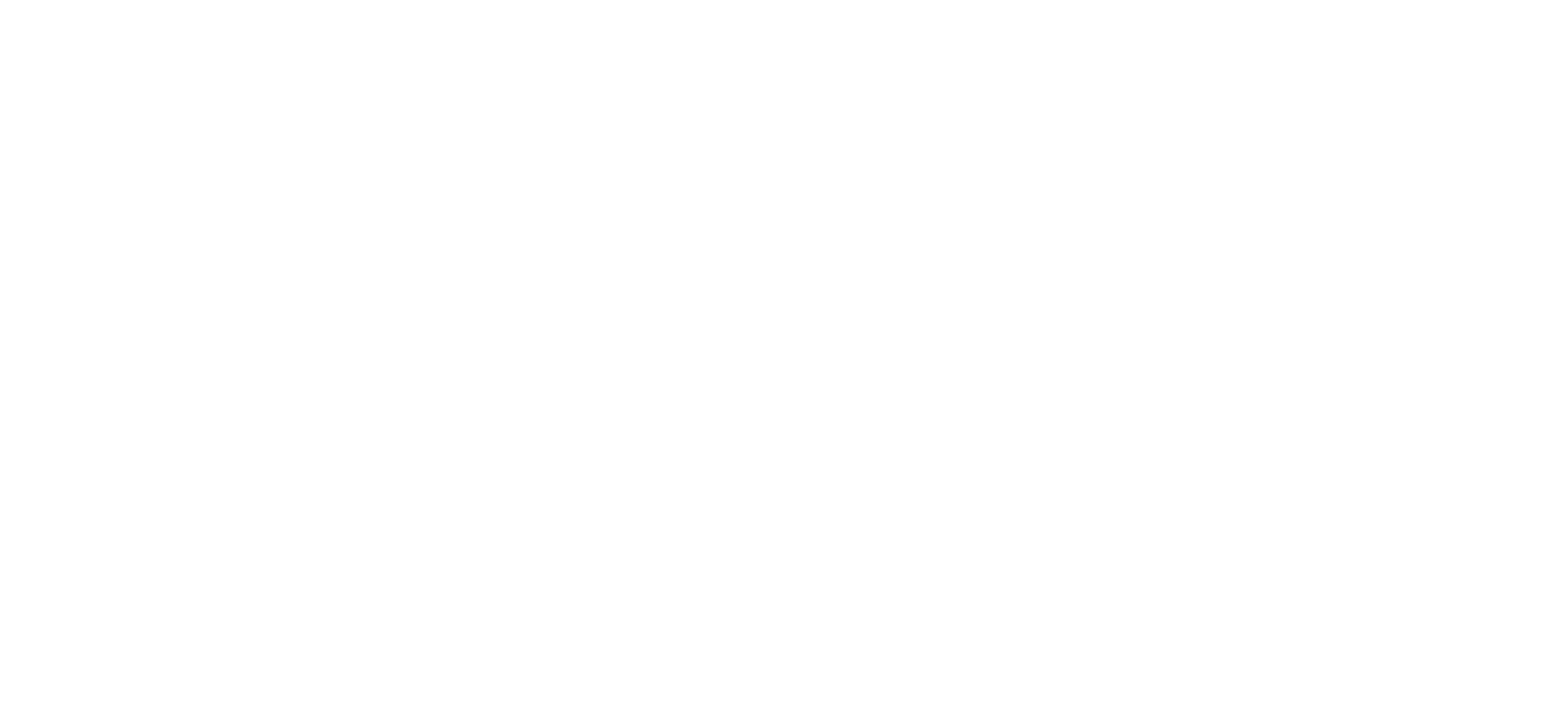
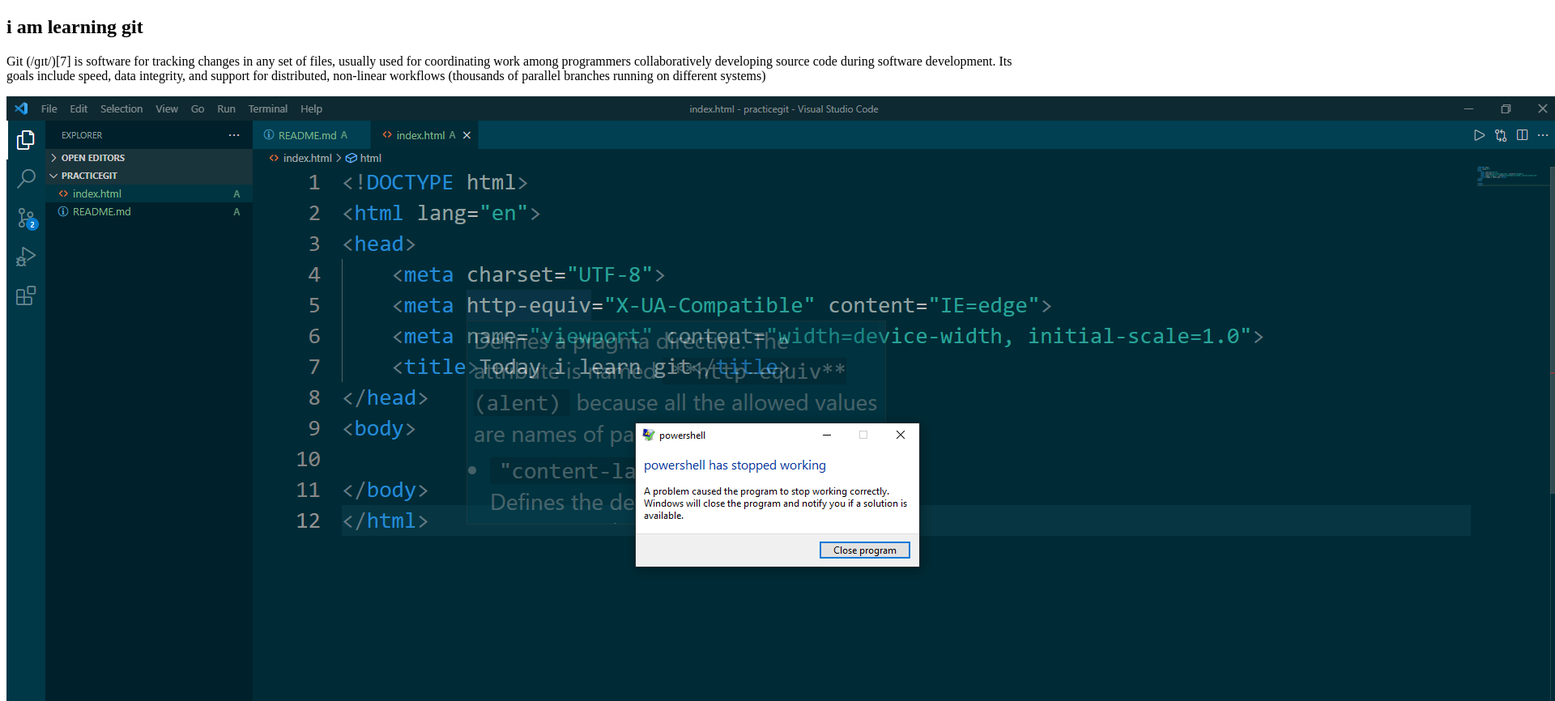
Before and after one commit to Nhnur/final-git-practice, a plain HTML site: page index.html in a window 1280 px wide. Shown: the top 866 px of the page at 81% size, 1920 px wide, since content can reach past the window. Before the commit the page ends 800 px from the top, so only its background shows below. Drawn offline with Linux system fonts and the light colour scheme.

Commit message:
Image added

```diff
--- a/index.html
+++ b/index.html
@@ -4,9 +4,13 @@
     <meta charset="UTF-8">
     <meta http-equiv="X-UA-Compatible" content="IE=edge">
     <meta name="viewport" content="width=device-width, initial-scale=1.0">
-    <title> My final git practice</title>
+    <title> My final git practice </title>
 </head>
 <body>
-
+    <h2>i am learning git</h2>
+    <p>Git (/ɡɪt/)[7] is software for tracking changes in any set of files, usually used for coordinating work among programmers collaboratively developing source code during software development. Its goals include speed, data integrity, and support for distributed, non-linear workflows (thousands of parallel branches running on different systems)</p>
+    <img src="problem in powershell 2nd.PNG" alt="">
+    <img src="problem in powershell 3rd.PNG" alt="">
+    <img src="problem in powershell.PNG">
 </body>
 </html>
```
Also changed, not shown: problem in powershell 2nd.PNG (added), problem in powershell 3rd.PNG (added), problem in powershell.PNG (added).
